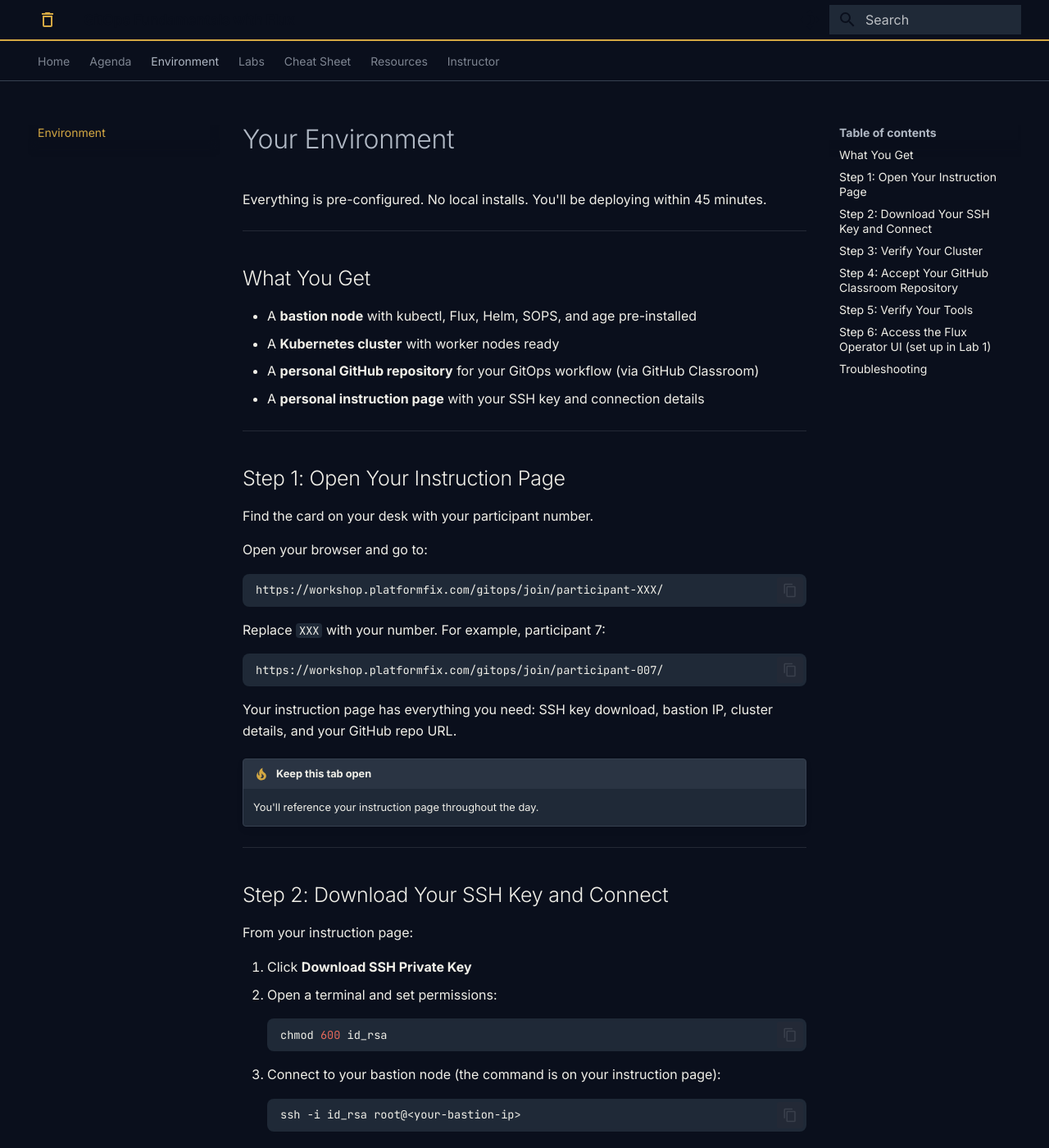
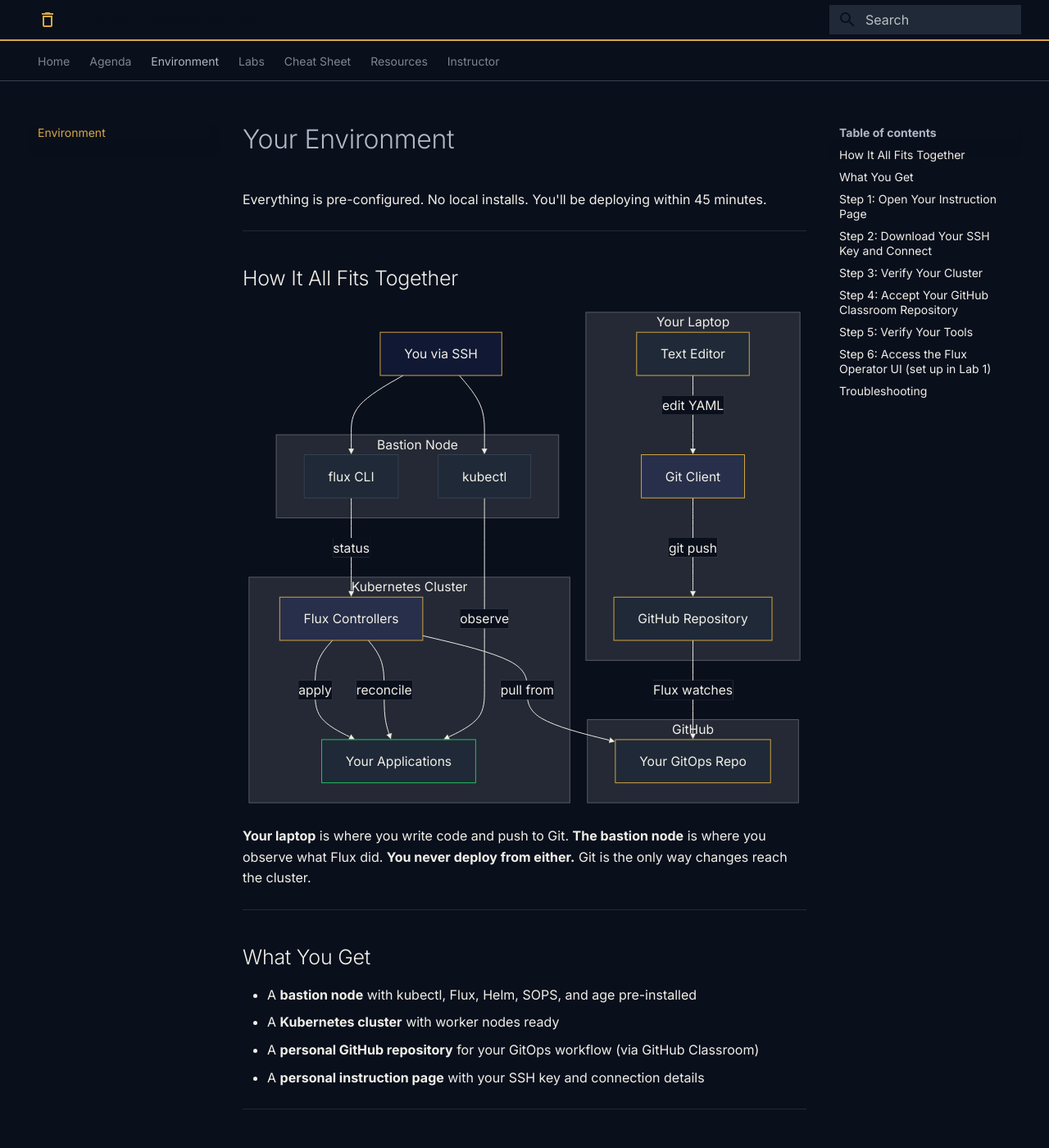
Before and after one commit to stevenwadeconsulting/gitops-fundamentals-lab, an MkDocs documentation site: the page built from docs/access.md, in a window 1280 px wide and 1400 px high. Shown: the whole window at 82% size. Built offline with MkDocs 1.6.1 and Material for MkDocs 9.7.7, drawn with Linux system fonts in a browser that asks for light colours.

Commit message:
Add architecture diagram to access page: laptop, GitHub, Flux, bastion roles

````diff
--- a/docs/access.md
+++ b/docs/access.md
@@ -1,6 +1,45 @@
 # Your Environment
 
 Everything is pre-configured. No local installs. You'll be deploying within 45 minutes.
+
+---
+
+## How It All Fits Together
+
+```mermaid
+graph TB
+    subgraph Your Laptop
+        A[Text Editor] -->|edit YAML| B[Git Client]
+        B -->|git push| C[GitHub Repository]
+    end
+
+    subgraph GitHub
+        C -->|Flux watches| D[Your GitOps Repo]
+    end
+
+    subgraph Kubernetes Cluster
+        E[Flux Controllers] -->|pull from| D
+        E -->|apply| F[Your Applications]
+        E -->|reconcile| F
+    end
+
+    subgraph Bastion Node
+        G[kubectl] -->|observe| F
+        H[flux CLI] -->|status| E
+    end
+
+    I[You via SSH] --> G
+    I --> H
+
+    style A fill:#1F2937,stroke:#D4A843,color:#F0EFE8
+    style C fill:#1F2937,stroke:#D4A843,color:#F0EFE8
+    style D fill:#1F2937,stroke:#D4A843,color:#F0EFE8
+    style F fill:#1F2937,stroke:#22C55E,color:#F0EFE8
+    style G fill:#1F2937,stroke:#374151,color:#F0EFE8
+    style H fill:#1F2937,stroke:#374151,color:#F0EFE8
+```
+
+**Your laptop** is where you write code and push to Git. **The bastion node** is where you observe what Flux did. **You never deploy from either.** Git is the only way changes reach the cluster.
 
 ---
 
````
